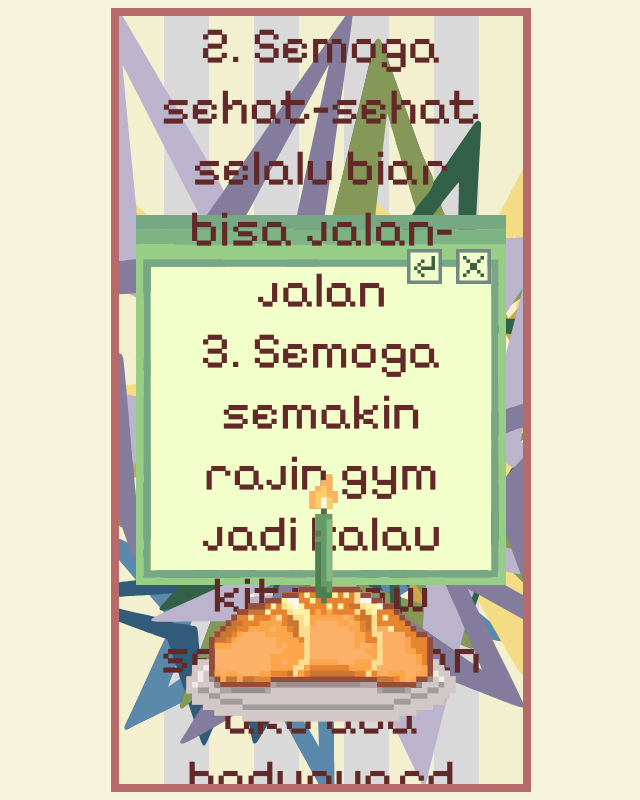
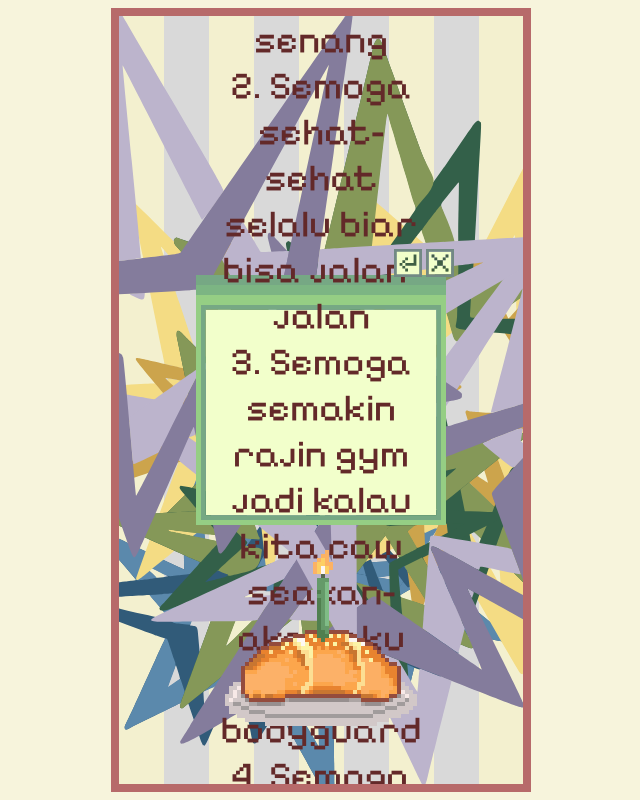
Before and after one commit to anguswbeef/bday-krong, a plain HTML site: page wishes.html in a window 1280 px wide. Shown: the whole page, without its empty margins (319-959 px from the left). Drawn offline with Linux system fonts and the light colour scheme.

Commit message:
Update style.css

```diff
--- a/style.css
+++ b/style.css
@@ -206,17 +206,17 @@ body {
   position: absolute;
   top: 30.3%;
   width: 50vw;
-  max-width: 35px;
+  max-width: 28px;
   cursor: pointer;
   z-index: 2;
 }
 
 .xButton {
-  right: 8%;
+  right: 17%;
 }
 
 .backButton {
-  right: 20%;
+  right: 25%;
 }
 
 /* WISHES PAGE */
@@ -226,8 +226,8 @@ body {
   top: 50%;
   left: 50%;
   transform: translate(-50%, -50%);
-  width: 230vw;
-  max-width: 370px;
+  width: 200vw;
+  max-width: 250px;
   z-index: 2;
 }
 
@@ -243,7 +243,7 @@ body {
   transform: translate(-50%, -50%);
   width: 90%;
   text-align: center;
-  font-size: 4vw;
+  font-size: 3vw;
   color: #632929;
   z-index: 3;
 }
@@ -256,7 +256,7 @@ body {
   bottom: 6%;
   transform: translateX(-50%);
   width: 100vw;
-  max-width: 280px;
+  max-width: 200px;
   z-index: 20;
   pointer-events: none;
 }
@@ -267,7 +267,7 @@ body {
   bottom: 20%;
   transform: translateX(-50%);
   width: 100vw;
-  max-width: 280px;
+  max-width: 200px;
   z-index: 20;
   pointer-events: none;
 }
```
